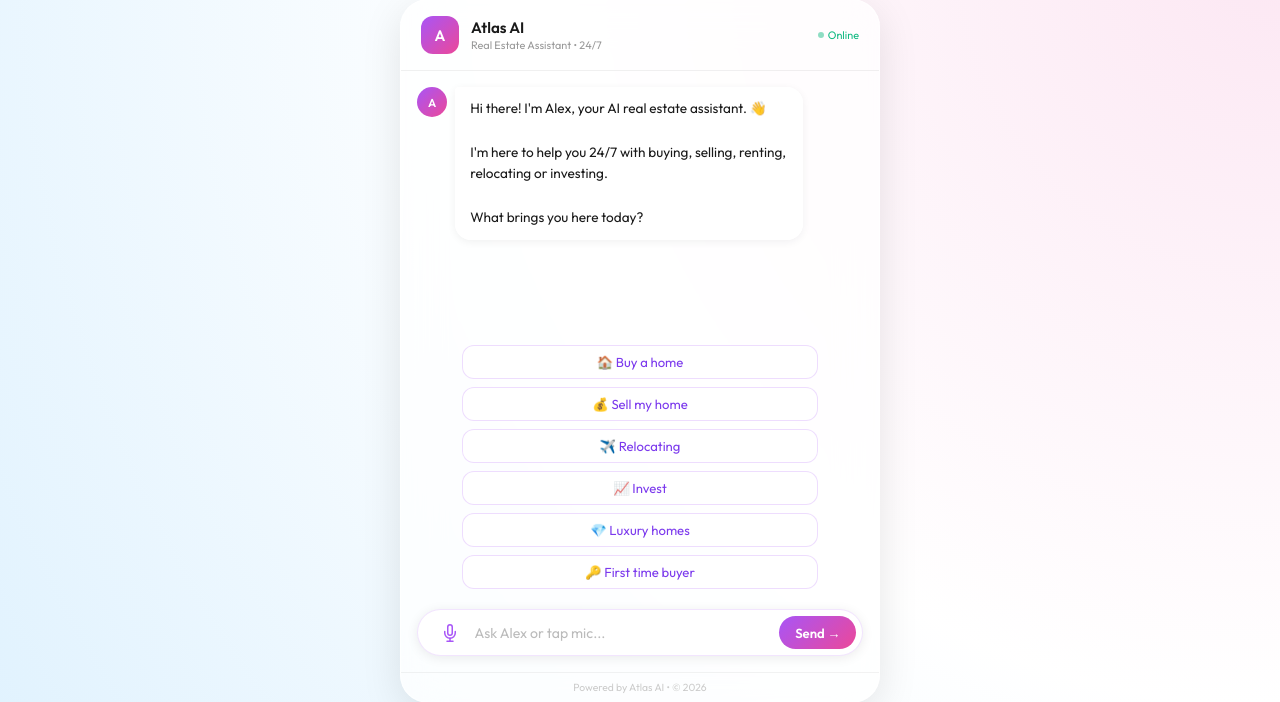
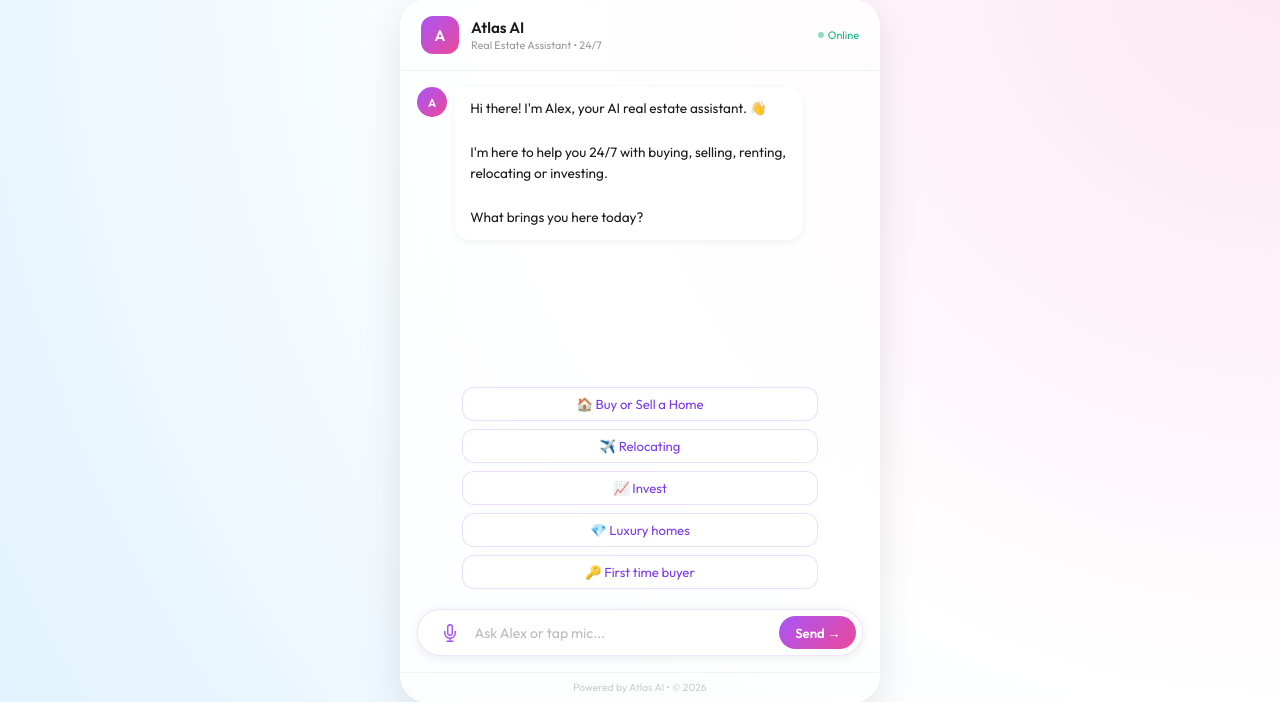
Before and after one commit to jovankaur/Atlas-alex, a Flask app: page / in a window 1280 px wide. Shown: the part 49-751 px from the top of the page. Run offline with Flask 3, Linux system fonts and the light colour scheme.

Commit message:
Update index.html

```diff
--- a/templates/index.html
+++ b/templates/index.html
@@ -79,8 +79,8 @@ footer{text-align:center;padding:0.5rem;color:#ccc;font-size:0.65rem;border-top:
   </div>
 
   <div class="suggestions" id="suggestions">
-    <button class="suggestion" onclick="sendSuggestion('I want to buy a home')">🏠 Buy a home</button>
-    <button class="suggestion" onclick="sendSuggestion('I want to sell my home')">💰 Sell my home</button>
+    <button class="suggestion" onclick="sendSuggestion('I want to buy or sell a home')">🏠 Buy or Sell a Home</button>
+
     <button class="suggestion" onclick="sendSuggestion('I am relocating')">✈️ Relocating</button>
     <button class="suggestion" onclick="sendSuggestion('I want to invest in property')">📈 Invest</button>
     <button class="suggestion" onclick="sendSuggestion('Show me luxury homes')">💎 Luxury homes</button>
```
